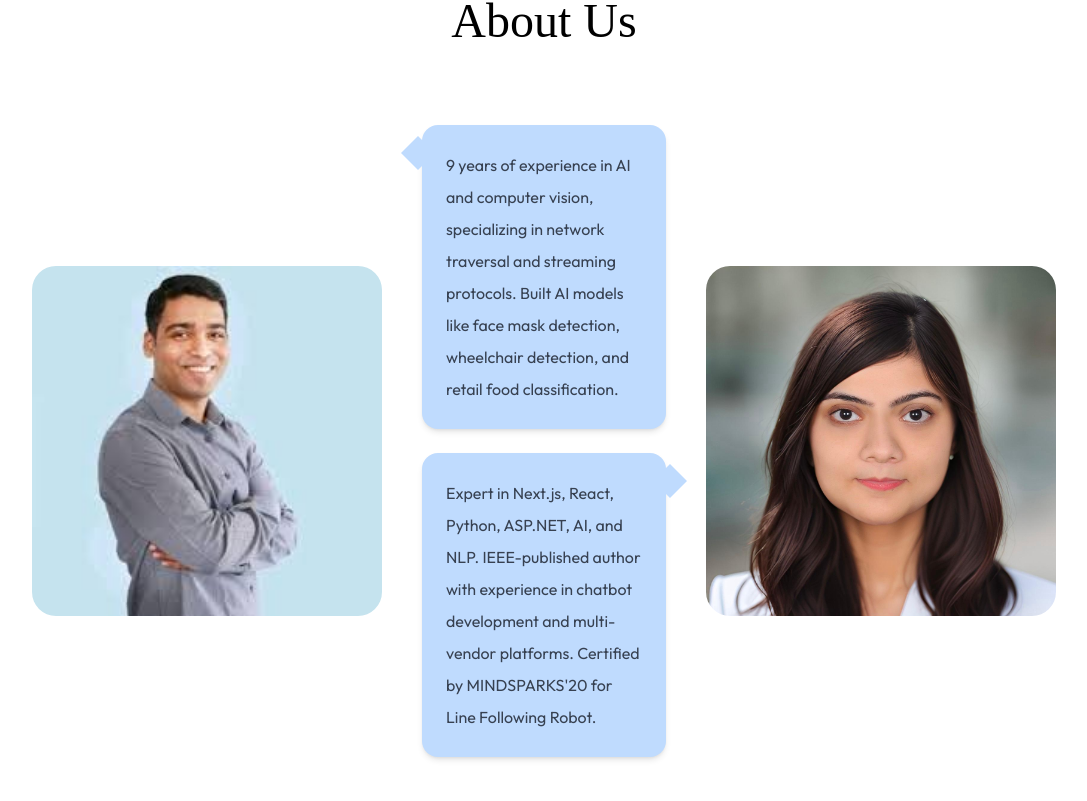
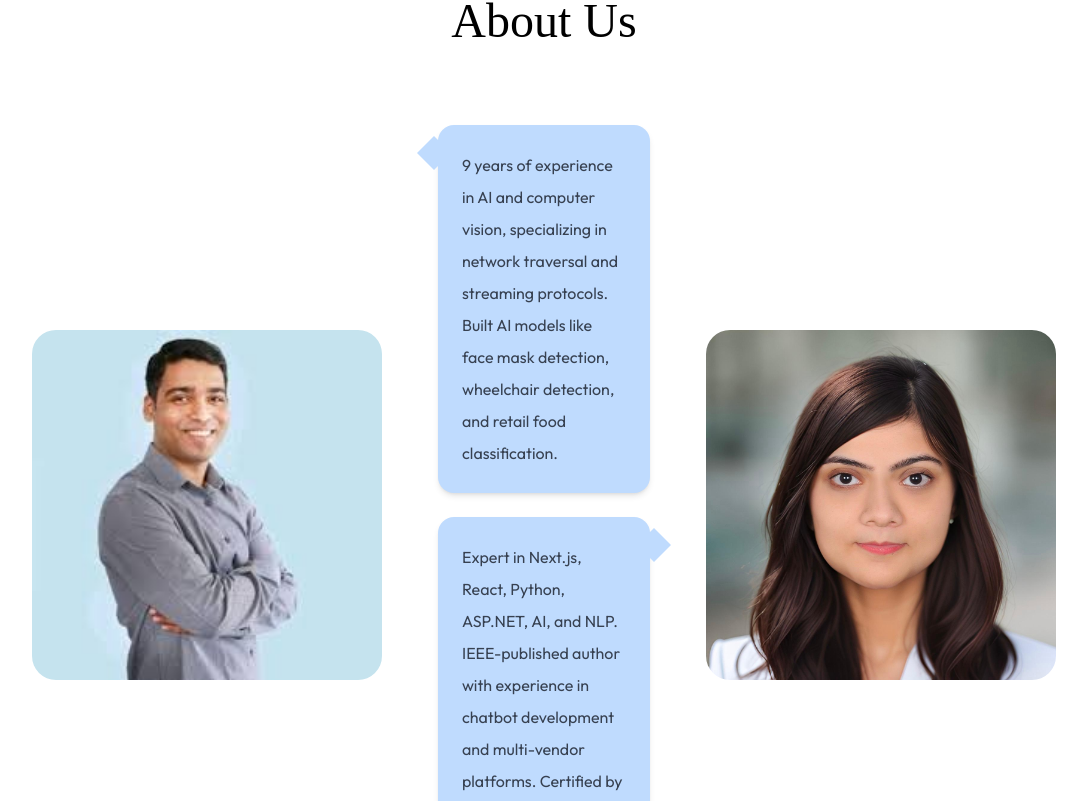
Before and after one commit to ShwetaBhattacharjee/rsaisoft, a Next.js app: page / in a window 1280 px wide. Shown: the part 879-1680 px from the top of the page, without its empty margins (96-1183 px from the left). Built offline with nearby package versions, Linux system fonts and the light colour scheme; a web font is replaced by a local one.

Commit message:
first commit

```diff
--- a/components/About.jsx
+++ b/components/About.jsx
@@ -53,12 +53,12 @@ const About = ({ isDarkMode }) => {
           />
         </motion.div>
 
-        {/* Chat Bubble Descriptions in Middle */}
+        {/* Chat Bubble Descriptions in Middle with margin */}
         <motion.div
           initial={{ opacity: 0, x: 20 }}
           whileInView={{ opacity: 1, x: 0 }}
           transition={{ duration: 0.6 }}
-          className="flex flex-col space-y-6 w-full max-w-2xl"
+          className="flex flex-col space-y-6 w-full max-w-2xl mx-4" // Added mx-4 for margin on both sides
         >
           {/* First Chat Bubble (Pointing to Left Image) */}
           <div className="relative bg-blue-200 text-gray-700 dark:text-white p-6 rounded-2xl shadow-md">
```
